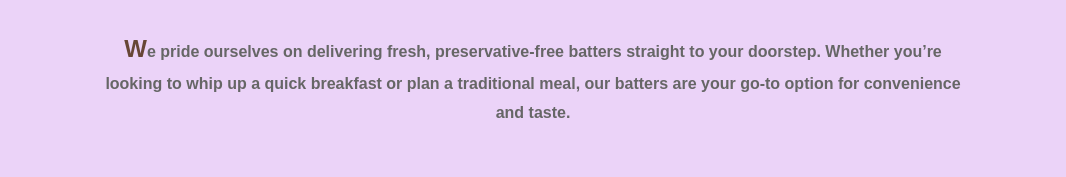
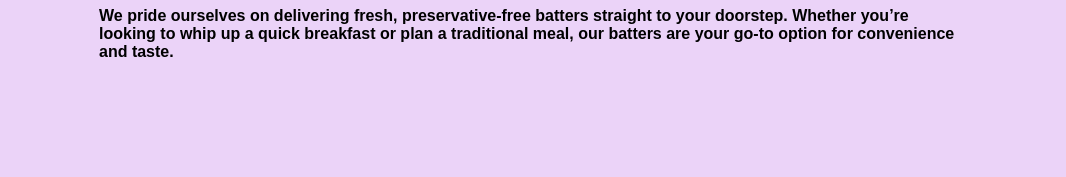
Before and after one commit to gaganProgramming/Battermami, a plain HTML site: page index.html in a window 1280 px wide. Shown: the part 1448-1625 px from the top of the page, without its empty margins (107-1173 px from the left). Drawn offline with Linux system fonts and the light colour scheme.

Commit message:
Update index.html

```diff
--- a/index.html
+++ b/index.html
@@ -66,8 +66,9 @@
             <ul>
                 <li><strong>Rice Batter:</strong> Perfect for soft, fluffy idlis and crispy dosas. Our rice batter is freshly prepared using traditional fermentation techniques to retain its authentic taste.</li>
                 <li><strong>Ragi Batter:</strong> Packed with the health benefits of ragi (finger millet), this batter is a perfect choice for making nutritious dosas. Ragi is rich in calcium and iron, making it a healthy addition to your diet.</li>
+                <li>We pride ourselves on delivering fresh, preservative-free batters straight to your doorstep. Whether you’re looking to whip up a quick breakfast or plan a traditional meal, our batters are your go-to option for convenience and taste.</li><li>
             </ul>
-            <p>We pride ourselves on delivering fresh, preservative-free batters straight to your doorstep. Whether you’re looking to whip up a quick breakfast or plan a traditional meal, our batters are your go-to option for convenience and taste.</p>
+
         </div>
     </section>
 
```
